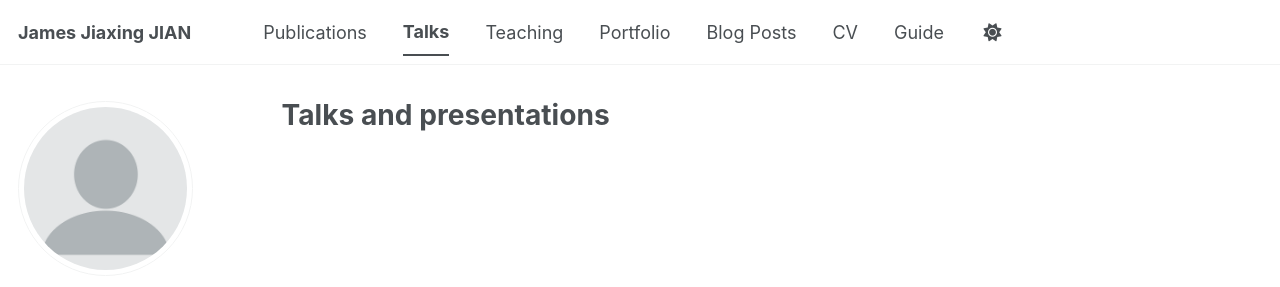
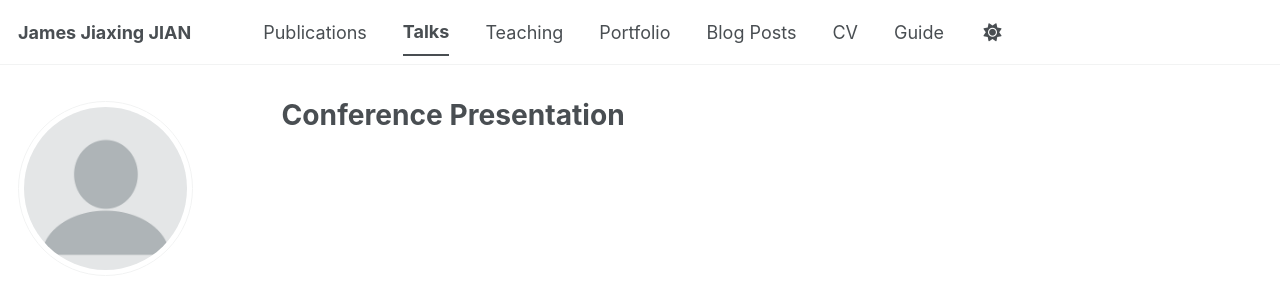
Before and after one commit to jamesjiaxingjian/jamesjiaxingjian.github.io, a Jekyll site: the page built from _pages/talks.html, in a window 1280 px wide. Shown: the top 287 px of the page. Built offline with Jekyll 4.4.1, drawn with Linux system fonts in a browser that asks for light colours; a style sheet for code colours, icons or effects is not loaded.

Commit message:
Update talks.html

```diff
--- a/_pages/talks.html
+++ b/_pages/talks.html
@@ -1,6 +1,6 @@
 ---
 layout: archive
-title: "Talks and presentations"
+title: "Conference Presentation"
 permalink: /talks/
 author_profile: true
 ---
```
